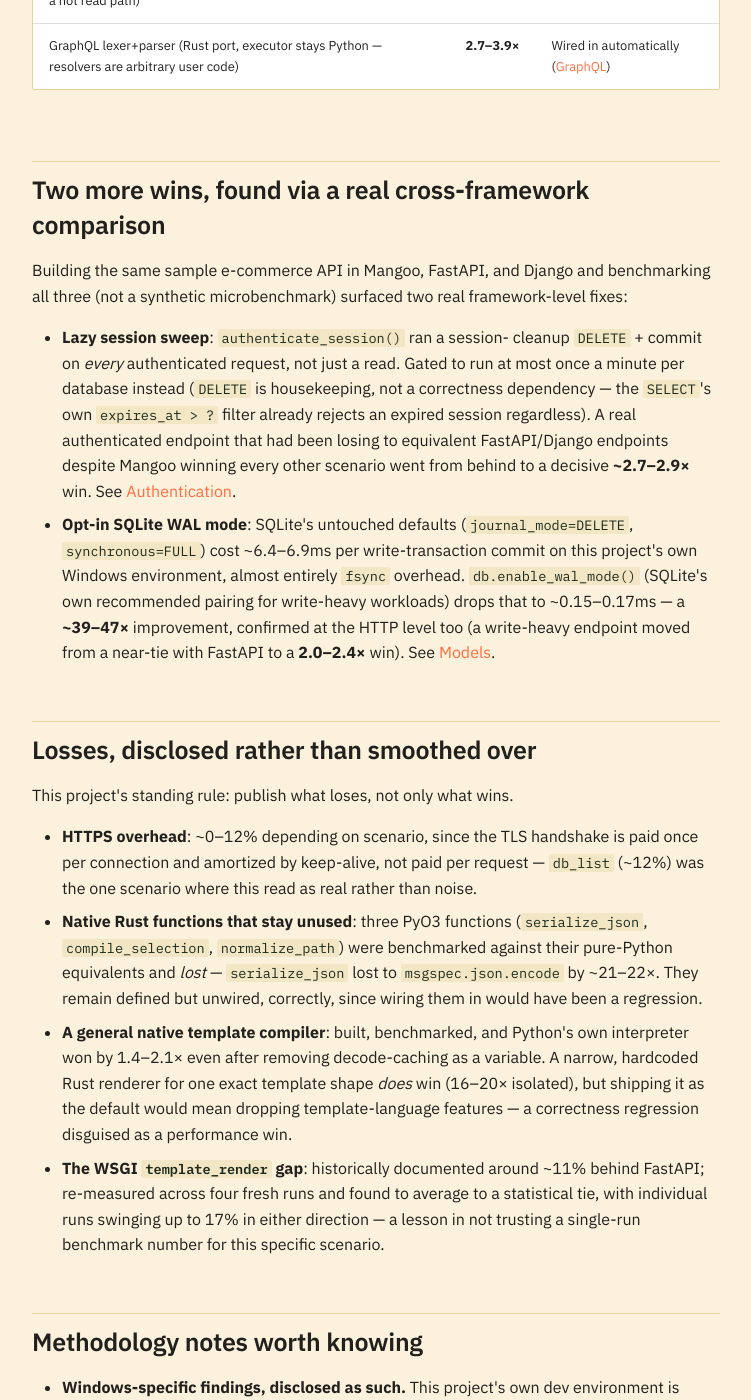
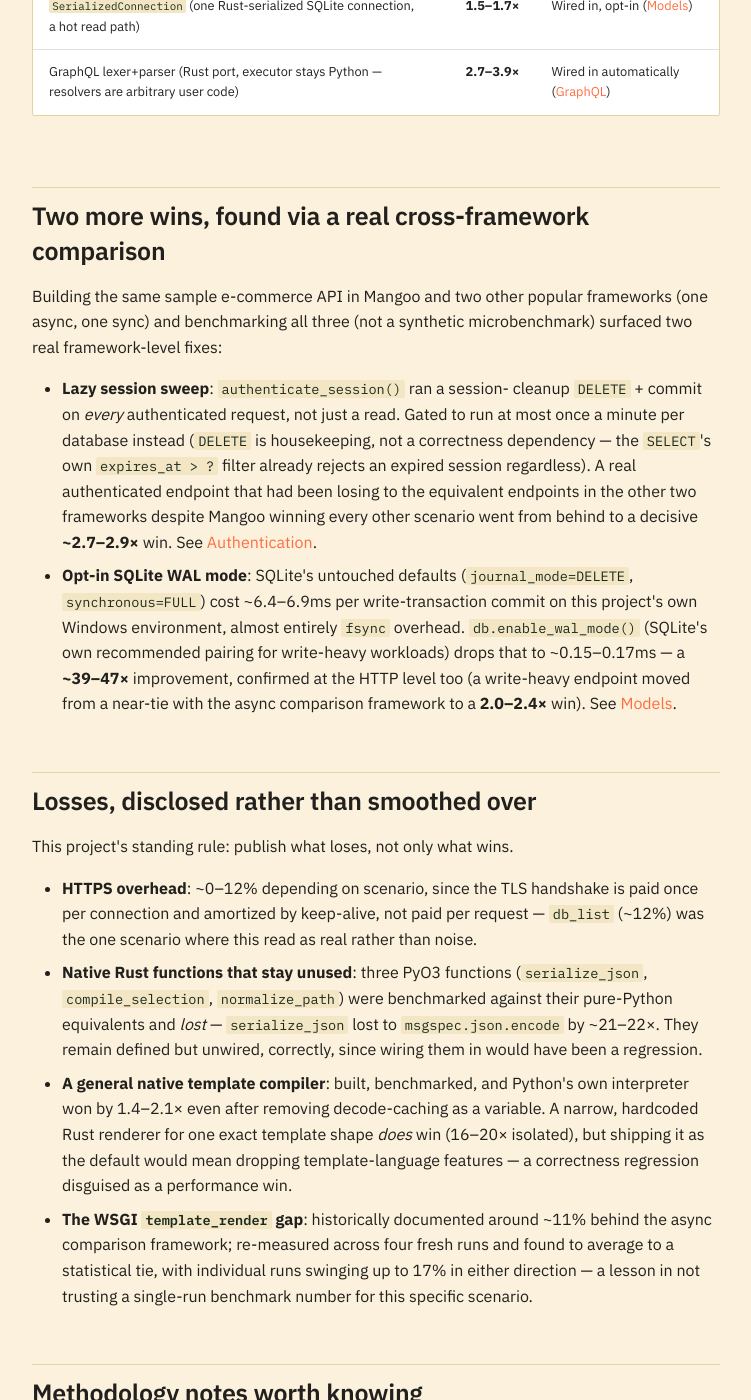
Before and after one commit to P-Sudhakar-tech/HayaVega, an MkDocs documentation site: the page built from docs/performance.md, in a window 1280 px wide and 1400 px high, scrolled down 1957 px. Shown: the whole window, without its empty margins (264-1015 px from the left). Built offline with MkDocs 1.6.1 and Material for MkDocs 9.7.7, drawn with Linux system fonts in a browser that asks for light colours; the version menu is left out; some of the changed text lies outside the part shown.

Commit message:
docs: drop named competitor frameworks from benchmark results; add TestPyPI publish workflow
Performance page and home page now anonymize FastAPI/Django/waitress
in benchmark comparisons to generic role labels; raw methodology with
full identities stays in benchmarks/README.md in the repo.

Add .github/workflows/publish.yml for trusted-publishing to TestPyPI,
triggered on v* tags or manual dispatch.

```diff
--- a/docs/performance.md
+++ b/docs/performance.md
@@ -9,9 +9,10 @@ this page summarizes the headline results.
 concurrent connections, one warm-up request per target. Four scenarios:
 a minimal JSON echo, a DB-backed list read, a server-rendered HTML page,
 and static file serving. Each framework served by its own idiomatic
-server.
+server. Full identities of the comparison frameworks are in
+`benchmarks/README.md` in the repository.
 
-## vs. FastAPI and Django
+## vs. other popular frameworks
 
 <div class="mangoo-stats" markdown>
 <div class="mangoo-stat"><span class="value">3520</span><span class="label">json_echo req/s</span></div>
@@ -22,7 +23,7 @@ server.
 
 <p style="margin-top:-1.2rem;font-size:0.82rem;color:var(--md-default-fg-color--light)">Mangoo, WSGI transport, 30 concurrent connections</p>
 
-| Scenario | Mangoo (WSGI) | Mangoo (ASGI) | FastAPI | Django |
+| Scenario | Mangoo (WSGI) | Mangoo (ASGI) | Async framework | Sync framework |
 |---|---:|---:|---:|---:|
 | `json_echo` | **3520** | 2153 | 1490 | 1463 |
 | `db_list` | **920** | 906 | 634 | 452 |
@@ -68,9 +69,9 @@ candidate history live in `RUST_CORE_REWRITE_ROADMAP.md`.
 
 ## Two more wins, found via a real cross-framework comparison
 
-Building the same sample e-commerce API in Mangoo, FastAPI, and Django
-and benchmarking all three (not a synthetic microbenchmark) surfaced
-two real framework-level fixes:
+Building the same sample e-commerce API in Mangoo and two other popular
+frameworks (one async, one sync) and benchmarking all three (not a
+synthetic microbenchmark) surfaced two real framework-level fixes:
 
 - **Lazy session sweep**: `authenticate_session()` ran a session-
   cleanup `DELETE` + commit on *every* authenticated request, not just
@@ -78,8 +79,8 @@ two real framework-level fixes:
   (`DELETE` is housekeeping, not a correctness dependency &mdash; the
   `SELECT`'s own `expires_at > ?` filter already rejects an expired
   session regardless). A real authenticated endpoint that had been
-  losing to equivalent FastAPI/Django endpoints despite Mangoo winning
-  every other scenario went from behind to a decisive **~2.7&ndash;2.9&times;**
+  losing to the equivalent endpoints in the other two frameworks despite
+  Mangoo winning every other scenario went from behind to a decisive **~2.7&ndash;2.9&times;**
   win. See [Authentication](topics/auth.md).
 - **Opt-in SQLite WAL mode**: SQLite's untouched defaults
   (`journal_mode=DELETE`, `synchronous=FULL`) cost ~6.4&ndash;6.9ms per
@@ -88,7 +89,7 @@ two real framework-level fixes:
   own recommended pairing for write-heavy workloads) drops that to
   ~0.15&ndash;0.17ms &mdash; a **~39&ndash;47&times;** improvement, confirmed at the
   HTTP level too (a write-heavy endpoint moved from a near-tie with
-  FastAPI to a **2.0&ndash;2.4&times;** win). See [Models](topics/models.md).
+  the async comparison framework to a **2.0&ndash;2.4&times;** win). See [Models](topics/models.md).
 
 ## Losses, disclosed rather than smoothed over
 
@@ -111,8 +112,8 @@ This project's standing rule: publish what loses, not only what wins.
   it as the default would mean dropping template-language features &mdash; a
   correctness regression disguised as a performance win.
 - **The WSGI `template_render` gap**: historically documented around
-  ~11% behind FastAPI; re-measured across four fresh runs and found to
-  average to a statistical tie, with individual runs swinging up to 17%
+  ~11% behind the async comparison framework; re-measured across four
+  fresh runs and found to average to a statistical tie, with individual runs swinging up to 17%
   in either direction &mdash; a lesson in not trusting a single-run
   benchmark number for this specific scenario.
 
@@ -121,8 +122,9 @@ This project's standing rule: publish what loses, not only what wins.
 - **Windows-specific findings, disclosed as such.** This project's own
   dev environment is Windows; two real methodology bugs were found and
   fixed along the way (a benchmarked server blocking once its `stdout`
-  pipe filled under load; Django's response objects not setting
-  `Content-Length`, silently exhausting Windows' ephemeral port range).
+  pipe filled under load; one comparison framework's response objects
+  not setting `Content-Length`, silently exhausting Windows' ephemeral
+  port range).
   Both are documented in full in `benchmarks/README.md` so the next
   framework added to the suite doesn't rediscover them the hard way.
 - **An "environment ceiling" was found and controlled for.** A
```
Also changed, not shown: other parts of docs/performance.md (+2 -2 lines), docs/index.md (+1 -1 lines), 1 other file.
